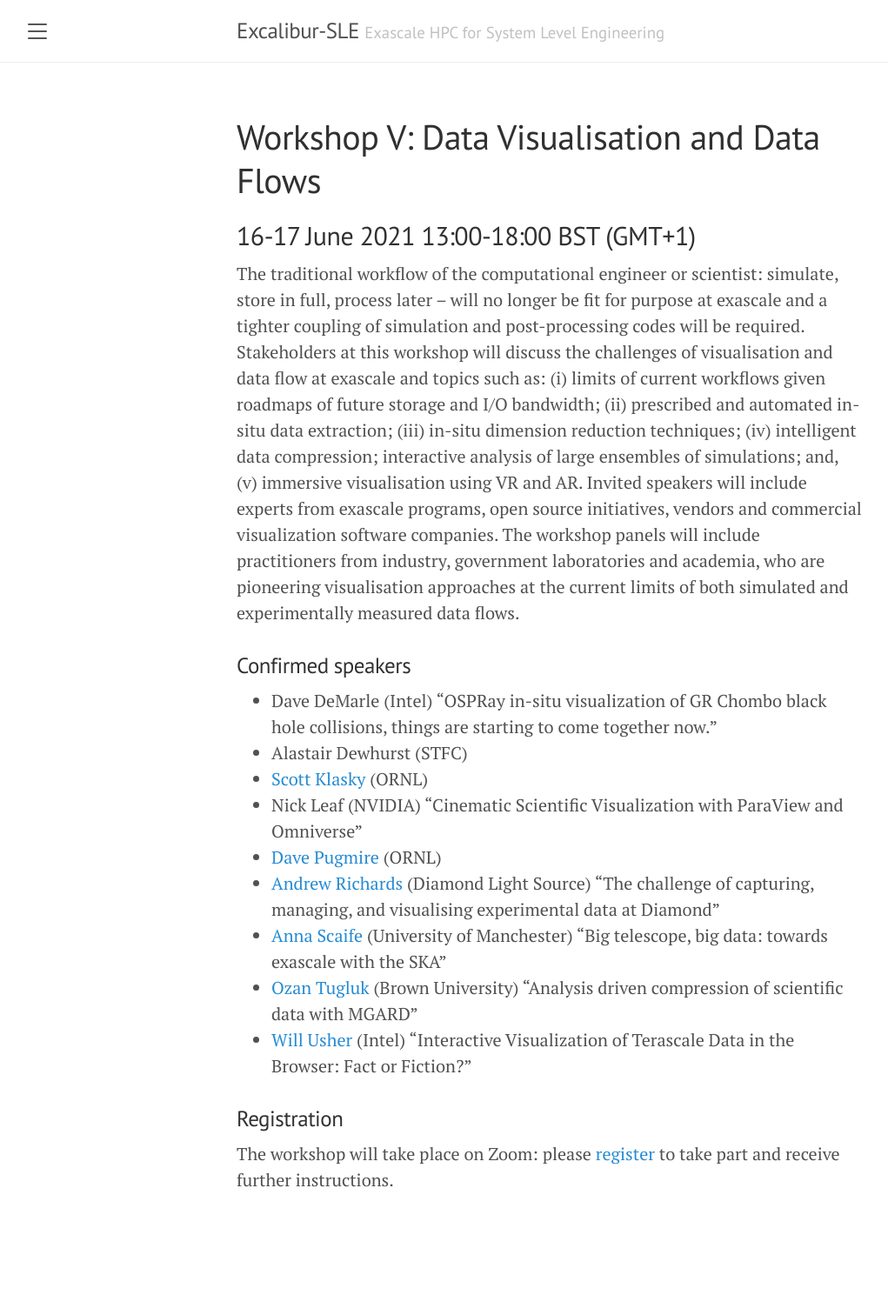
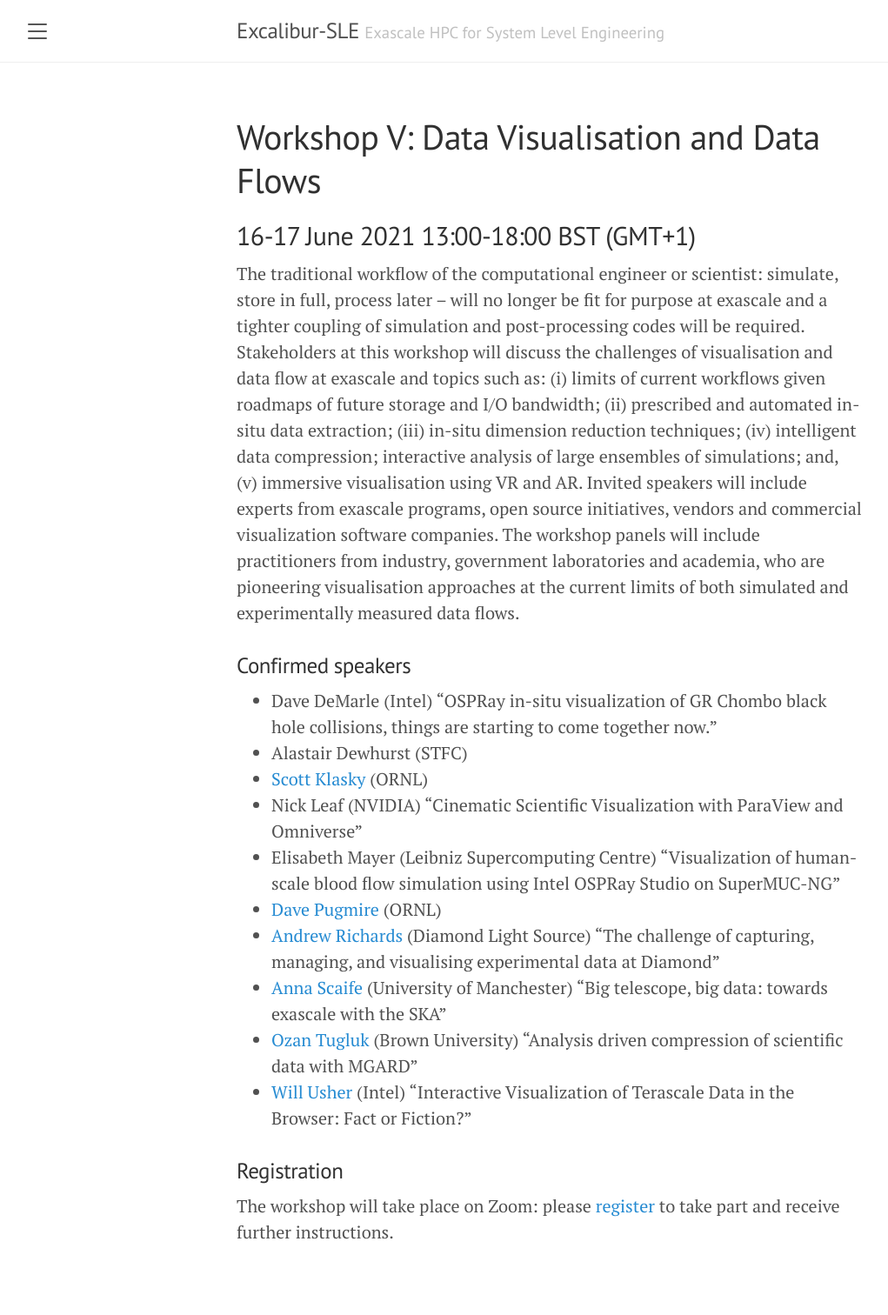
Before and after one commit to Excalibur-SLE/Excalibur-SLE.github.io, a Jekyll site: the page built from workshop5.md, in a window 1280 px wide. Shown: the whole page at 87% size, without its empty margins (8-1029 px from the left). Built offline with Jekyll 4.4.1, drawn with Linux system fonts in a browser that asks for light colours; before the commit the page ends 1452 px from its top, so only the background shows below that.

Commit message:
Mayer talk added

```diff
--- a/workshop5.md
+++ b/workshop5.md
@@ -28,6 +28,7 @@ experimentally measured data flows.
 * Alastair Dewhurst (STFC)
 * [Scott Klasky](https://csmd.ornl.gov/profile/scott-klasky) (ORNL)
 * Nick Leaf (NVIDIA) "Cinematic Scientific Visualization with ParaView and Omniverse"
+* Elisabeth Mayer (Leibniz Supercomputing Centre) "Visualization of human-scale blood flow simulation using Intel OSPRay Studio on SuperMUC-NG"
 * [Dave Pugmire](https://csmd.ornl.gov/profile/dave-pugmire) (ORNL)
 * [Andrew Richards](https://www.diamond.ac.uk/Home/News/LatestNews/2017/19-01-17.html) (Diamond Light Source) "The challenge of capturing, managing, and visualising experimental data at Diamond"
 * [Anna Scaife](https://www.skatelescope.org/teamska/anna-scaife) (University of Manchester) "Big telescope, big data: towards exascale with the SKA"
```
